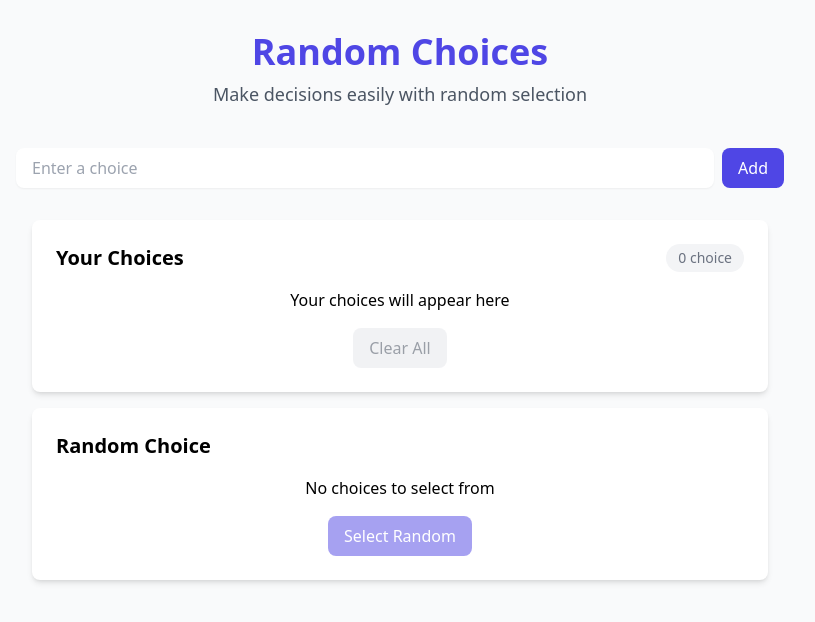
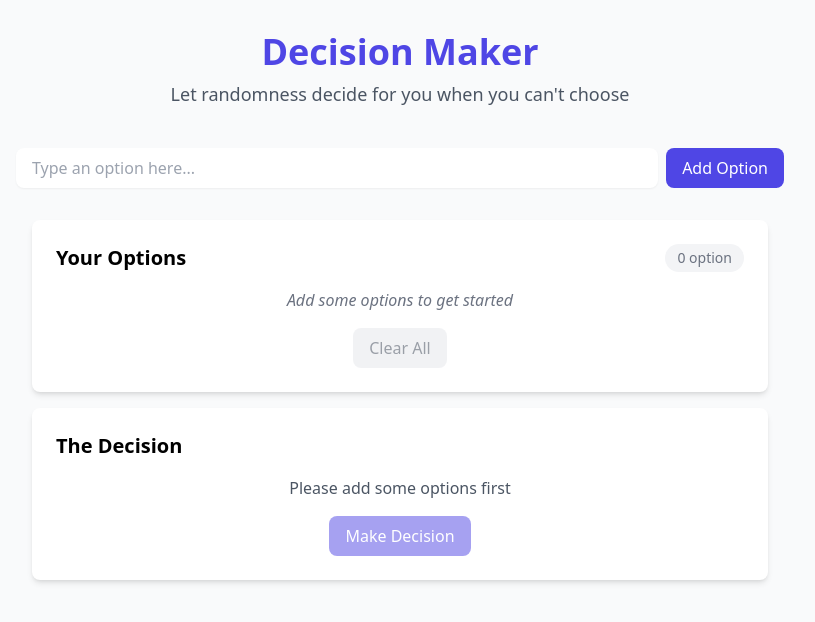
Before and after one commit to akikiya/randomchoices.xmit.dev, a Nuxt app: page / in a window 1280 px wide. Shown: the top 622 px of the page, without its empty margins (240-1055 px from the left). Built offline with nearby package versions, Linux system fonts and the light colour scheme.

Commit message:
refactor(pages/index.vue): Rename and restructure decision-making UI and logic

```diff
--- a/pages/index.vue
+++ b/pages/index.vue
@@ -3,67 +3,67 @@
         <div class="max-w-3xl mx-auto">
             <!-- Header -->
             <header class="text-center mb-10">
-                <h1 class="text-4xl font-bold text-indigo-600 mb-2">Random Choices</h1>
-                <p class="text-lg text-gray-600">Make decisions easily with random selection</p>
+                <h1 class="text-4xl font-bold text-indigo-600 mb-2">Decision Maker</h1>
+                <p class="text-lg text-gray-600">Let randomness decide for you when you can't choose</p>
             </header>
 
-            <!-- Add Choice Form -->
-            <form action="javascript:void(0)" @submit.prevent="addChoice" class="mb-8 flex gap-2">
-                <input type="text" placeholder="Enter a choice" v-model="input"
+            <!-- Add Option Form -->
+            <form action="javascript:void(0)" @submit.prevent="addOption" class="mb-8 flex gap-2">
+                <input type="text" placeholder="Type an option here..." v-model="optionInput"
                     class="flex-1 rounded-lg border-gray-300 shadow-sm focus:border-indigo-500 focus:ring-indigo-500 px-4 py-2">
-                <Button type="submit" variant="primary">Add</Button>
+                <Button type="submit" variant="primary">Add Option</Button>
             </form>
 
-            <!-- Choices List -->
+            <!-- Options List -->
             <Card>
                 <template #header>
                     <div class="flex justify-between items-center">
-                        <h2>Your Choices</h2>
+                        <h2>Your Options</h2>
                         <div class="text-sm font-medium text-gray-500 bg-gray-100 px-3 py-1 rounded-full">
-                            {{ choices.size }} {{ choices.size > 1 ? 'choices' : 'choice' }}
+                            {{ optionsList.size }} {{ optionsList.size > 1 ? 'options' : 'option' }}
                         </div>
                     </div>
                 </template>
                 <template #content>
-                    <ul v-if="choices.size > 0" class="space-y-2 border-l-4 border-indigo-200 pl-4">
-                        <li v-for="choice in choices" :key="choice" class="flex justify-between items-center">
-                            <div class="font-medium">{{ choice }}</div>
-                            <Button @click="choices.delete(choice)" variant="danger" size="sm">Remove</Button>
+                    <ul v-if="optionsList.size > 0" class="space-y-2 border-l-4 border-indigo-200 pl-4">
+                        <li v-for="option in optionsList" :key="option" class="flex justify-between items-center">
+                            <div class="font-medium">{{ option }}</div>
+                            <Button @click="optionsList.delete(option)" variant="danger" size="sm">Remove</Button>
                         </li>
                     </ul>
-                    <p v-else class="text-center">Your choices will appear here</p>
+                    <p v-else class="text-center text-gray-500 italic">Add some options to get started</p>
                 </template>
                 <template #action>
                     <Button
-                        @click="choices.clear()"
+                        @click="optionsList.clear()"
                         variant="secondary"
-                        :disabled="choices.size === 0"
+                        :disabled="optionsList.size === 0"
                     >
                         Clear All
                     </Button>
                 </template>
             </Card>
 
-            <!-- Random Choice Section -->
+            <!-- Random Option Section -->
             <Card>
                 <template #header>
-                    <h2>Random Choice</h2>
+                    <h2>The Decision</h2>
                 </template>
                 <template #content>
-                    <p v-if="selectedChoice" class="bg-indigo-100 p-4 rounded-lg text-center">
-                        {{ selectedChoice }}
+                    <p v-if="selectedOption" class="bg-indigo-100 p-4 rounded-lg text-center font-bold text-indigo-800">
+                        {{ selectedOption }}
                     </p>
-                    <p v-else class="text-center">
-                        <template v-if="choices.size === 0">
-                            No choices to select from
+                    <p v-else class="text-center text-gray-600">
+                        <template v-if="optionsList.size === 0">
+                            Please add some options first
                         </template>
                         <template v-else>
-                            Click the button below to select a random choice
+                            Click the button below and let fate decide!
                         </template>
                     </p>
                 </template>
                 <template #action>
-                    <Button @click="selectChoice" :disabled="choices.size === 0">Select Random</Button>
+                    <Button @click="makeDecision" :disabled="optionsList.size === 0">Make Decision</Button>
                 </template>
             </Card>
         </div>
@@ -71,19 +71,19 @@
 </template>
 
 <script setup lang="ts">
-const input = ref('');
-const choices = ref(new Set<string>())
-const selectedChoice = ref('');
+const optionInput = ref('');
+const optionsList = ref(new Set<string>())
+const selectedOption = ref('');
 
-function addChoice() {
-    if (!input.value) return;
-    choices.value.add(input.value);
-    input.value = '';
+function addOption() {
+    if (!optionInput.value.trim()) return;
+    optionsList.value.add(optionInput.value);
+    optionInput.value = '';
 }
-function selectChoice() {
-    if (choices.value.size === 0) return;
-    const arr = Array.from(choices.value);
-    const randomIndex = Math.floor(Math.random() * arr.length);
-    selectedChoice.value = arr[randomIndex];
+function makeDecision() {
+    if (optionsList.value.size === 0) return;
+    const options = Array.from(optionsList.value);
+    const randomIndex = Math.floor(Math.random() * options.length);
+    selectedOption.value = options[randomIndex];
 }
 </script>
```
